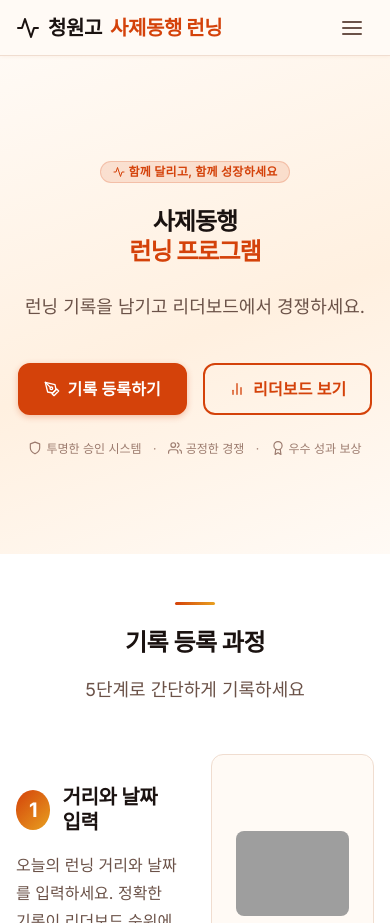
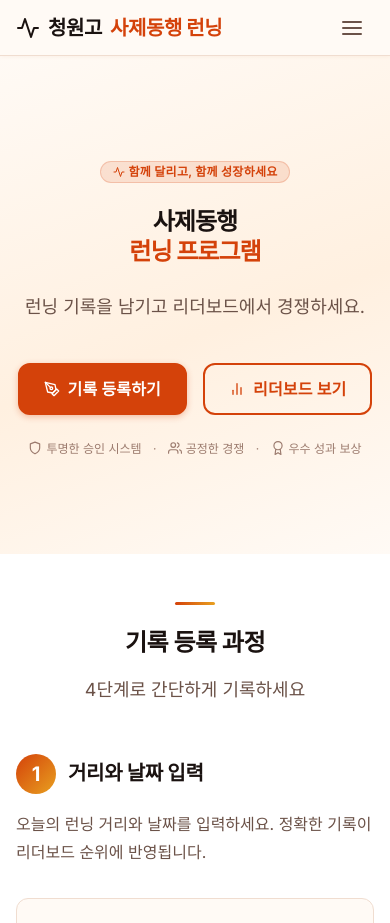
Before and after one commit to Oozls/project-gammanium, a Flask app: page / in a window 390 px wide. Shown: the top 923 px of the page. Run offline with Flask 3, Linux system fonts and the light colour scheme; grey boxes are pictures that could not be loaded.

Commit message:
docs: improve responsive design for guide section on mobile
- Replace fixed two-column grid with auto-fit responsive grid
- Use minmax(280px, 1fr) for responsive column sizing
- Remove order property to prevent reordering on narrow screens
- Images now display properly on mobile and tablet screens

Co-Authored-By: Claude Haiku 4.5 <noreply@anthropic.com>

```diff
--- a/templates/index.html
+++ b/templates/index.html
@@ -74,14 +74,14 @@
     <div class="section-header">
       <div class="accent-line mx-auto"></div>
       <h2>기록 등록 과정</h2>
-      <p>5단계로 간단하게 기록하세요</p>
+      <p>4단계로 간단하게 기록하세요</p>
     </div>
 
     <!-- Steps grid -->
     <div class="grid gap-8" style="max-width: 1200px; margin-left: auto; margin-right: auto;">
 
       <!-- Step 1 -->
-      <div style="display: grid; grid-template-columns: 1fr 1fr; gap: var(--space-8); align-items: center;">
+      <div style="display: grid; grid-template-columns: repeat(auto-fit, minmax(280px, 1fr)); gap: var(--space-8); align-items: center;">
         <div>
           <div style="display: flex; align-items: center; gap: var(--space-3); margin-bottom: var(--space-4);">
             <span style="
@@ -114,12 +114,12 @@
           align-items: center;
           justify-content: center;
         ">
-          <img src="/placeholder/step1.jpg" alt="Step 1: 거리와 날짜 입력" style="max-width: 100%; border-radius: var(--radius-md);" />
+          <img src="/static/img/guide/1.png" alt="Step 1: 거리와 날짜 입력" style="max-width: 100%; border-radius: var(--radius-md);" />
         </div>
       </div>
 
       <!-- Step 2 -->
-      <div style="display: grid; grid-template-columns: 1fr 1fr; gap: var(--space-8); align-items: center;">
+      <div style="display: grid; grid-template-columns: repeat(auto-fit, minmax(280px, 1fr)); gap: var(--space-8); align-items: center;">
         <div style="
           background-color: var(--color-bg);
           border: 1px solid var(--color-border);
@@ -131,9 +131,8 @@
           display: flex;
           align-items: center;
           justify-content: center;
-          order: -1;
         ">
-          <img src="/placeholder/step2.jpg" alt="Step 2: 증거 사진 첨부" style="max-width: 100%; border-radius: var(--radius-md);" />
+          <img src="/static/img/guide/2.png" alt="Step 2: 증거 사진 첨부" style="max-width: 100%; border-radius: var(--radius-md);" />
         </div>
         <div>
           <div style="display: flex; align-items: center; gap: var(--space-3); margin-bottom: var(--space-4);">
@@ -158,7 +157,7 @@
       </div>
 
       <!-- Step 3 -->
-      <div style="display: grid; grid-template-columns: 1fr 1fr; gap: var(--space-8); align-items: center;">
+      <div style="display: grid; grid-template-columns: repeat(auto-fit, minmax(280px, 1fr)); gap: var(--space-8); align-items: center;">
         <div>
           <div style="display: flex; align-items: center; gap: var(--space-3); margin-bottom: var(--space-4);">
             <span style="
@@ -173,10 +172,10 @@
               font-weight: var(--font-weight-bold);
               font-size: var(--font-size-lg);
             ">3</span>
-            <h3 style="margin: 0; font-size: var(--font-size-lg);">관리자 검토</h3>
+            <h3 style="margin: 0; font-size: var(--font-size-lg);">관리자 검토 & 기록 승인</h3>
           </div>
           <p style="color: var(--color-text-secondary); margin: 0;">
-            제출된 기록이 관리자에 의해 검토됩니다. 명확한 기준에 따라 공정하게 심사됩니다.
+            제출된 기록이 관리자에 의해 검토되고 승인됩니다. 명확한 기준에 따라 공정하게 심사되며, 승인되면 즉시 리더보드에 반영됩니다.
           </p>
         </div>
         <div style="
@@ -191,12 +190,12 @@
           align-items: center;
           justify-content: center;
         ">
-          <img src="/placeholder/step3.jpg" alt="Step 3: 관리자 검토" style="max-width: 100%; border-radius: var(--radius-md);" />
+          <img src="/static/img/guide/3.png" alt="Step 3: 관리자 검토 & 기록 승인" style="max-width: 100%; border-radius: var(--radius-md);" />
         </div>
       </div>
 
       <!-- Step 4 -->
-      <div style="display: grid; grid-template-columns: 1fr 1fr; gap: var(--space-8); align-items: center;">
+      <div style="display: grid; grid-template-columns: repeat(auto-fit, minmax(280px, 1fr)); gap: var(--space-8); align-items: center;">
         <div style="
           background-color: var(--color-bg);
           border: 1px solid var(--color-border);
@@ -208,34 +207,9 @@
           display: flex;
           align-items: center;
           justify-content: center;
-          order: -1;
         ">
-          <img src="/placeholder/step4.jpg" alt="Step 4: 기록 승인" style="max-width: 100%; border-radius: var(--radius-md);" />
+          <img src="/static/img/guide/4.png" alt="Step 4: 리더보드에서 확인" style="max-width: 100%; border-radius: var(--radius-md);" />
         </div>
-        <div>
-          <div style="display: flex; align-items: center; gap: var(--space-3); margin-bottom: var(--space-4);">
-            <span style="
-              display: inline-flex;
-              align-items: center;
-              justify-content: center;
-              width: 40px;
-              height: 40px;
-              border-radius: 50%;
-              background: linear-gradient(135deg, #4ECDC4 0%, #3DB8A8 100%);
-              color: white;
-              font-weight: var(--font-weight-bold);
-              font-size: var(--font-size-lg);
-            ">4</span>
-            <h3 style="margin: 0; font-size: var(--font-size-lg);">기록 승인</h3>
-          </div>
-          <p style="color: var(--color-text-secondary); margin: 0;">
-            검토 후 승인되면 당신의 기록이 리더보드에 반영됩니다. 실시간으로 순위가 업데이트됩니다.
-          </p>
-        </div>
-      </div>
-
-      <!-- Step 5 -->
-      <div style="display: grid; grid-template-columns: 1fr 1fr; gap: var(--space-8); align-items: center;">
         <div>
           <div style="display: flex; align-items: center; gap: var(--space-3); margin-bottom: var(--space-4);">
             <span style="
@@ -249,26 +223,12 @@
               color: white;
               font-weight: var(--font-weight-bold);
               font-size: var(--font-size-lg);
-            ">5</span>
+            ">4</span>
             <h3 style="margin: 0; font-size: var(--font-size-lg);">리더보드에서 확인</h3>
           </div>
           <p style="color: var(--color-text-secondary); margin: 0;">
             리더보드에서 당신의 성과를 확인하세요. 더 많이 달릴수록 더 높은 순위를 얻을 수 있습니다.
           </p>
-        </div>
-        <div style="
-          background-color: var(--color-bg);
-          border: 1px solid var(--color-border);
-          border-radius: var(--radius-lg);
-          padding: var(--space-6);
-          text-align: center;
-          color: var(--color-text-muted);
-          min-height: 240px;
-          display: flex;
-          align-items: center;
-          justify-content: center;
-        ">
-          <img src="/placeholder/step5.jpg" alt="Step 5: 리더보드 확인" style="max-width: 100%; border-radius: var(--radius-md);" />
         </div>
       </div>
 
```
